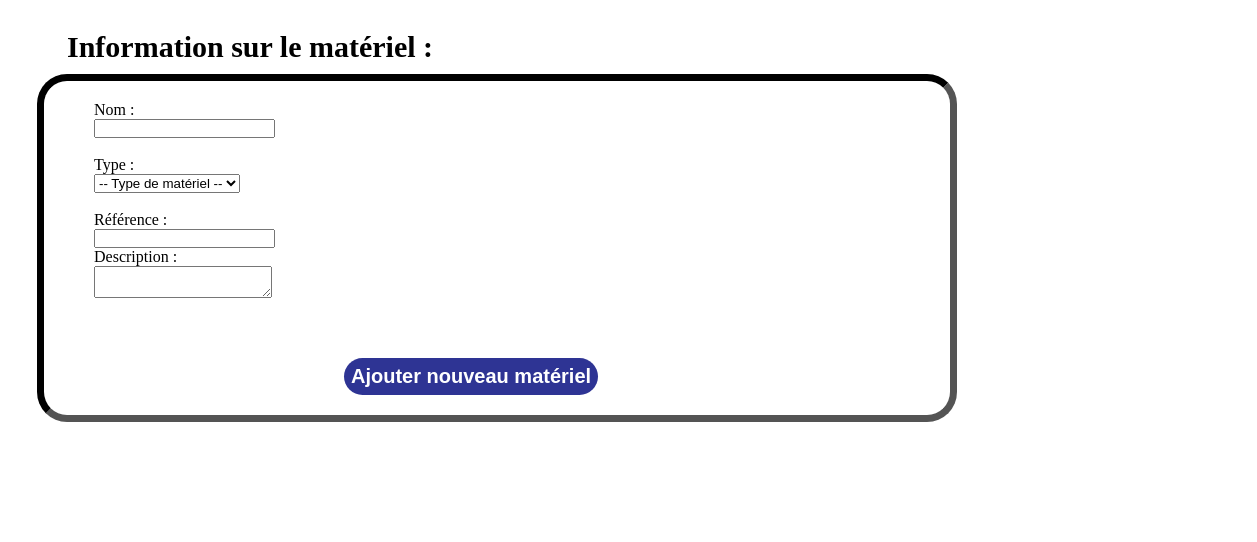
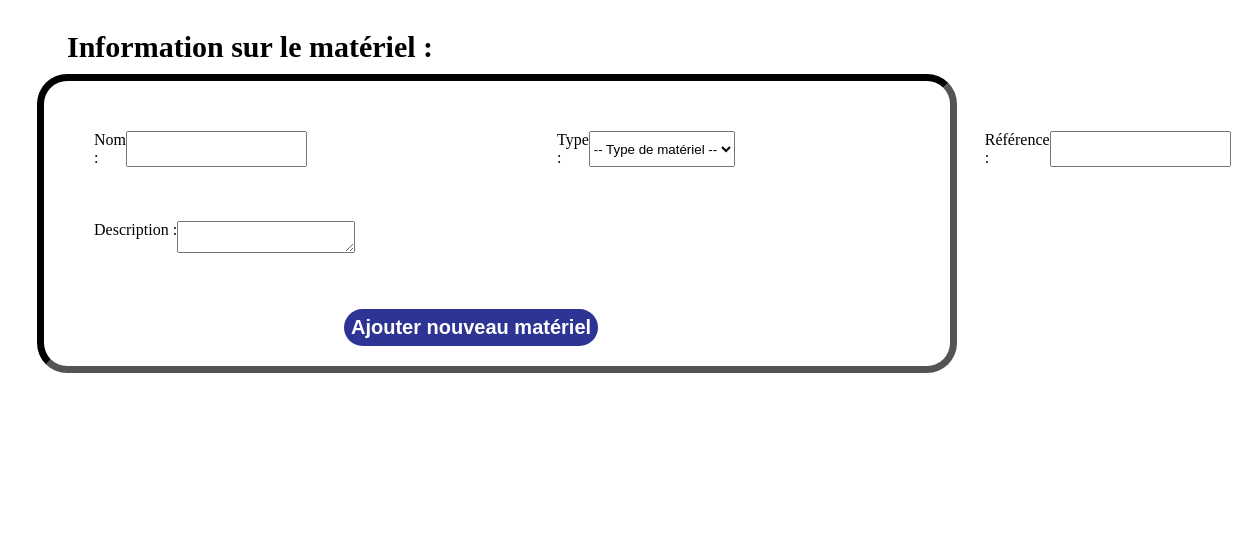
Before and after one commit to Jeremie-PARANT/app-reservation-materiel, a PHP site: page /new_materiel.php in a window 1520 px wide. Shown: the part 50-592 px from the top of the page, without its empty margins (263-1520 px from the left). Run offline with PHP 8.4, Linux system fonts and the light colour scheme; the visitor is signed in with stand-in values (Sample User, id 1).

Commit message:
connard jai fini

```diff
--- a/new_materiel.php
+++ b/new_materiel.php
@@ -40,12 +40,14 @@ else{
 
 
                 //Inserer le Nom du matériel
-                echo "<p>Nom : </p>
+                echo "<div id=\"Nom_mat\">
+                <p>Nom : </p>
                 <input class=\"champs_info\" type=\"text\" name=\"nom\" required=\"required\">";
                 $erreur_nom=noms(); // erreur de noms
                 if ($erreur_nom!=false){
                 echo $erreur_nom;
                 }
+                echo "</div>";
                 echo "<br>
                 <br>";
 
@@ -53,7 +55,8 @@ else{
 
 
                 //Inserer le Type du matériel, on peux ajouter si besoin
-                echo "<p>Type : </p>
+                echo "<div id=\"type_mat\">
+                <p>Type : </p>
                 <select class=\"champs_info\" name=\"type\" required=\"required\">
                     <option value=\"\">-- Type de matériel --</option>
                     <option value=\"camera\">Caméra</option>
@@ -63,25 +66,30 @@ else{
 
                     <option value=\"Trépied\">Trépied</option>
                 </select>
-
+                </div>
                 <br>
                 <br>";
 
 
 
                 //Inserer la Réference du matériel (que des chiffres)
-                echo "<p>Référence : </p>
+                echo "<div id=\"ref_mat\">
+                <p>Référence : </p>
                 <input class=\"champs_info\" type=\"text\" name=\"reference\" required=\"required\">";
+
 
 
                 $erreur_reference=reference(); // erreur de noms
                 if ($erreur_reference!=false){
                 echo $erreur_reference;
                 }
-
+                echo "</div>";
 
             echo "</div>";
 
+                echo "<br>";
+                echo "<br>";
+                echo "<br>";
 
 
             //Ajouter une description au matériel
--- a/styles/new_materiel2.css
+++ b/styles/new_materiel2.css
@@ -36,3 +36,27 @@
     margin-top: 20px;
     margin-left: 250px;
 }
+
+#div_info{
+    display: flex;
+    margin-top: 30px;
+}
+
+#Nom_mat{
+    display: flex;
+    margin-right: 250px;
+}
+
+#type_mat{
+    display: flex;
+    margin-right: 250px;
+}
+
+#ref_mat {
+    display: flex;
+
+}
+
+#description {
+    display: flex;
+}
--- a/styles/reservation.css
+++ b/styles/reservation.css
@@ -45,7 +45,7 @@
     background-color: rgb(65, 65, 65);
     border-radius: 10px;
     position: absolute;
-    bottom: 620px;
+    bottom: 590px;
 
 }
 .form_fin {
@@ -58,7 +58,7 @@
     background-color: rgb(65, 65, 65);
     border-radius: 10px;
     position: absolute;
-    bottom: 620px;
+    bottom: 590px;
     right: 450px;
 }
 
```
